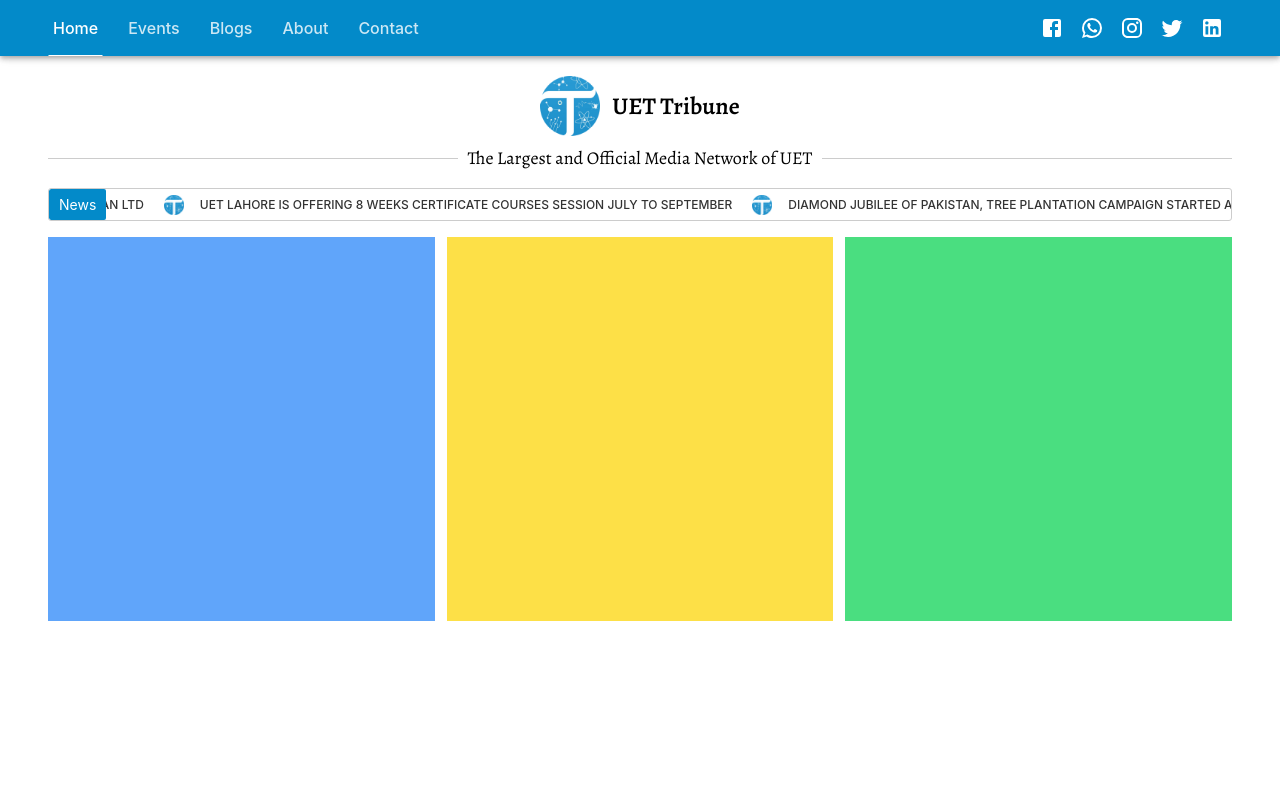
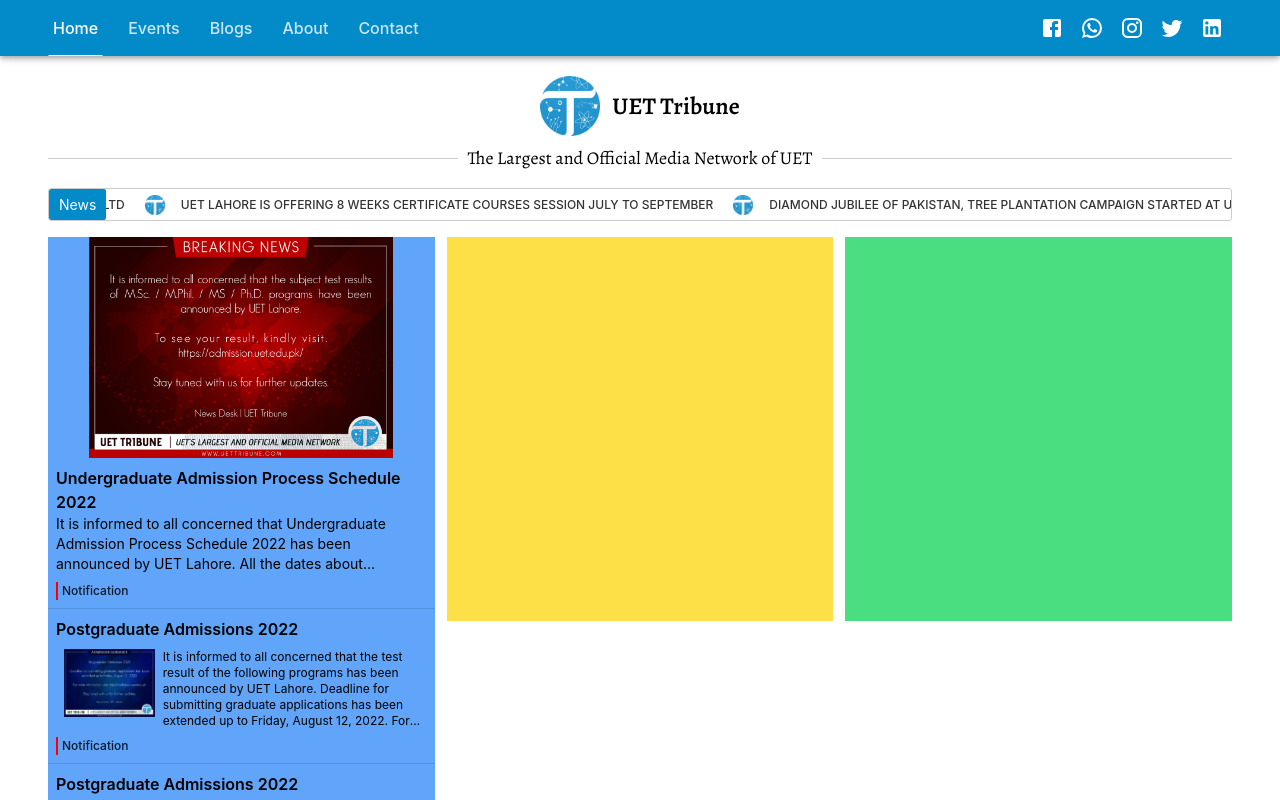
Before and after one commit to alinaqikhan/tribune, a Next.js app: page / in a window 1280 px wide. Shown: the top 800 px of the page. Built offline with nearby package versions, Linux system fonts and the light colour scheme.

Commit message:
Added notifications component in home page

```diff
--- a/components/home/notifications/notifications.js
+++ b/components/home/notifications/notifications.js
@@ -1,9 +1,82 @@
+import { Divider } from '@mui/material';
+import Image from 'next/image';
+import Link from 'next/link';
+
 const Notifications = props => {
-    return (
-        <section className="h-96 w-full bg-blue-400">
-
-        </section>
-    );
+  return (
+    <section className="w-full bg-blue-400">
+      <FeaturedPost />
+      <Divider className="m-3" />
+      <Post />
+      <Divider className="m-3" />
+      <Post />
+      <Divider className="m-3" />
+      <Post />
+      <Divider className="m-3" />
+      <Post />
+      <Divider className="m-3" />
+      <Post />
+      <Divider className="m-3" />
+    </section>
+  );
 };
 
 export default Notifications;
+
+// 300 x 200
+
+const FeaturedPost = () => {
+  return (
+    <Link className="my-2 rounded-sm w-full" href={'/'}>
+      <a>
+        <div className="w-full overflow-hidden">
+          <Image
+            src={'/news.jpg'}
+            alt="Featured Notification"
+            width={350}
+            height={200}
+            layout={'responsive'}
+            objectFit={'contain'}
+          />
+        </div>
+        <div className="m-2">
+          <h2 className="font-semibold hover:underline">
+            Undergraduate Admission Process Schedule 2022
+          </h2>
+          <p className="text-sm truncate-3 hover:underline">
+            It is informed to all concerned that Undergraduate Admission Process
+            Schedule 2022 has been announced by UET Lahore. All the dates about
+            admissions are given below.{' '}
+          </p>
+          <p className="tag mt-2 pl-1 text-gray-900">Notification</p>
+        </div>
+      </a>
+    </Link>
+  );
+};
+
+const Post = () => {
+  return (
+    <Link className="my-2 rounded-sm" href={'/'}>
+      <a>
+        <div className="w-full overflow-hidden m-2">
+          <h4 className="font-semibold">Postgraduate Admissions 2022</h4>
+          <div className="m-2 flex gap-2">
+            <div className='w-1/4 overflow-hidden'>
+              <Image src={'/news-2.jpg'} width={100} height={75} layout={'responsive'} />
+            </div>
+            <p className="truncate-5 text-xs w-3/4 hover:underline">
+              It is informed to all concerned that the test result of the
+              following programs has been announced by UET Lahore. Deadline for
+              submitting graduate applications has been extended up to Friday,
+              August 12, 2022. For more information, visit:
+              https://admission.uet.edu.pk
+              Lorem ipsum dolor sit amet consectetur adipisicing elit. Corporis quibusdam reiciendis ipsa, suscipit dignissimos laudantium odio ab necessitatibus id odit nam illum consectetur ipsam, exercitationem vel voluptatibus cupiditate, dolorum fugiat.
+            </p>
+          </div>
+          <p className="tag mt-2 pl-1 text-gray-900">Notification</p>
+        </div>
+      </a>
+    </Link>
+  );
+};
--- a/styles/globals.css
+++ b/styles/globals.css
@@ -172,3 +172,28 @@
     width: 70;
   }
 }
+
+.truncate-5 {
+  text-overflow: ellipsis;
+  overflow: hidden;
+  display: -webkit-box !important;
+  -webkit-line-clamp: 5;
+  -webkit-box-orient: vertical;
+  white-space: normal;
+}
+
+.truncate-3 {
+text-overflow: ellipsis;
+  overflow: hidden;
+  display: -webkit-box !important;
+  -webkit-line-clamp: 3;
+  -webkit-box-orient: vertical;
+  white-space: normal;
+}
+
+.tag {
+  border-left-width: .125rem;
+  border-color: red;
+  font-size: 12px;
+  font-weight: 500;
+}
```
Also changed, not shown: public/news-2.jpg (added), public/news.jpg (added).
